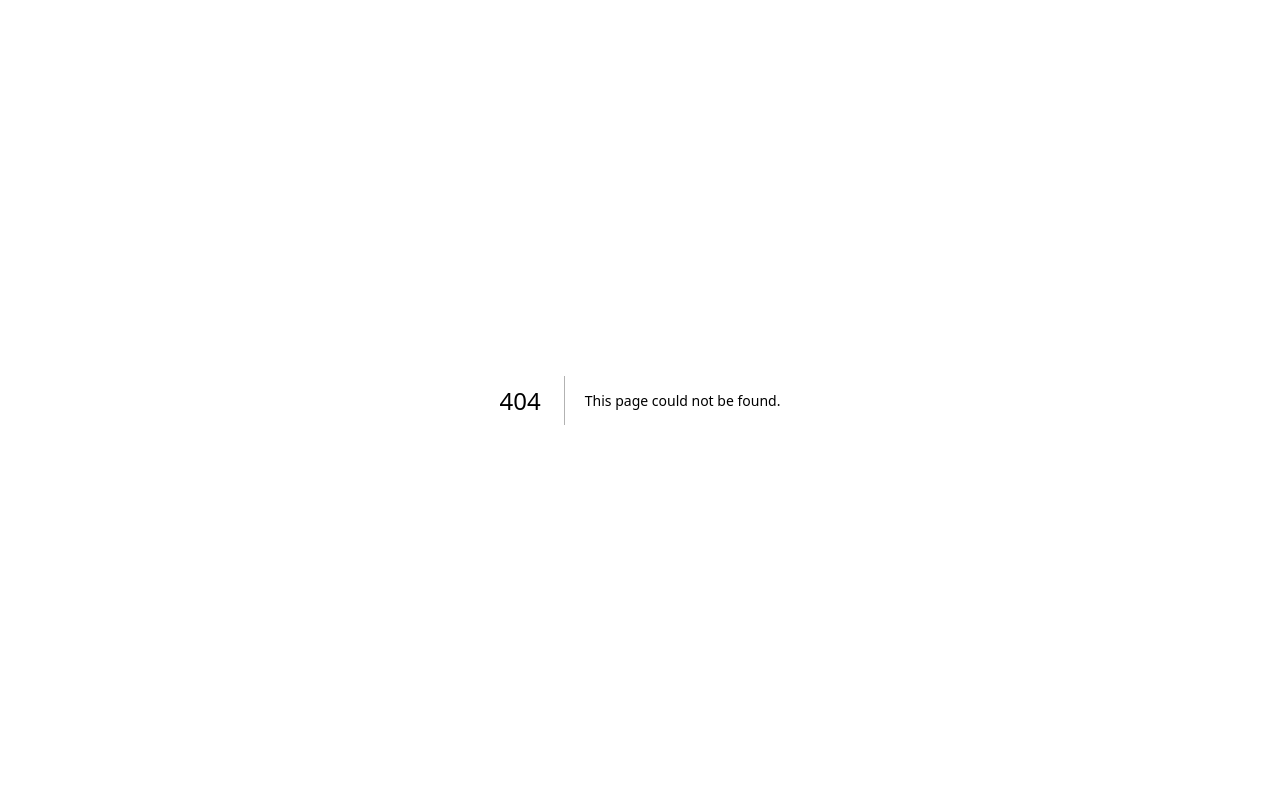
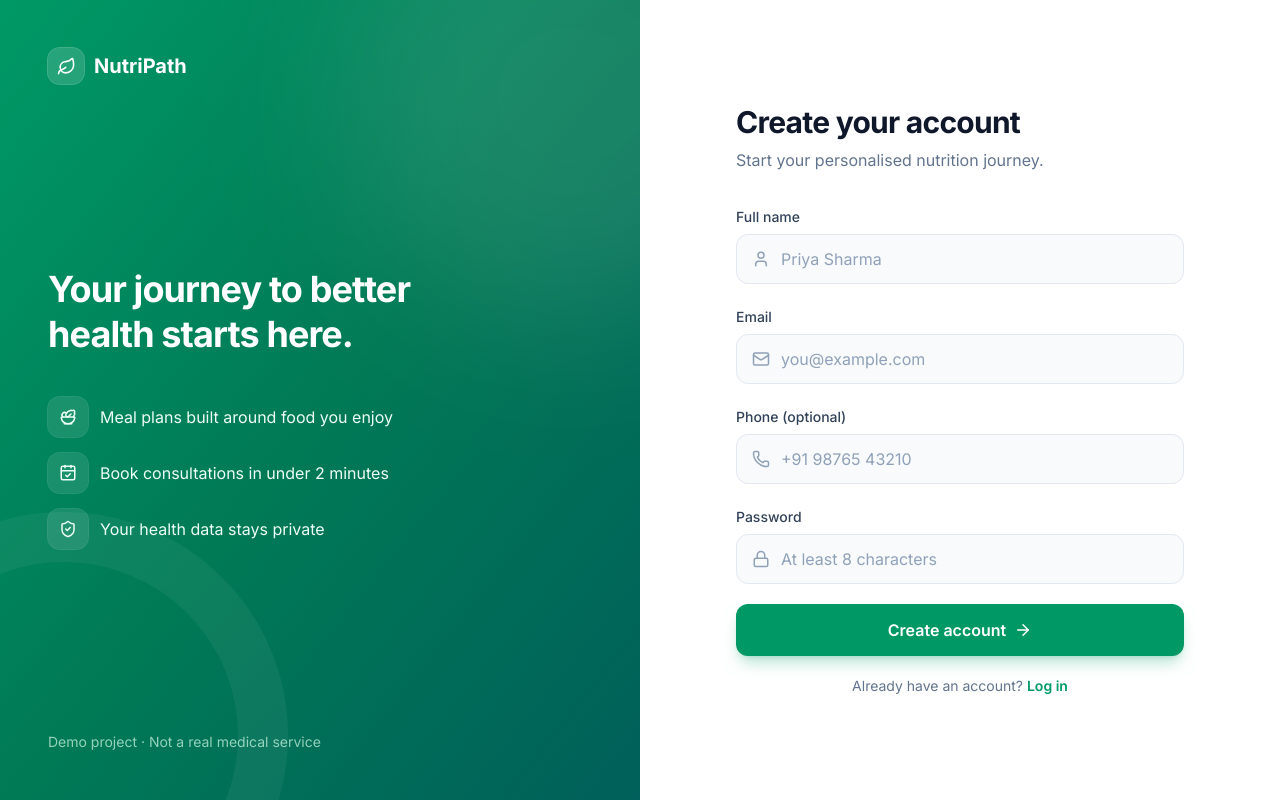
Before and after one commit to Abhishekty23/nutripath, a Next.js app: page /signup in a window 1280 px wide. Before the commit this address had no page. Built offline with nearby package versions, Linux system fonts and the light colour scheme; no server answers.

Commit message:
Add signup page

```diff
--- /dev/null
+++ b/src/app/(auth)/signup/page.tsx
@@ -0,0 +1,13 @@
+import type { Metadata } from "next";
+import AuthShell from "@/components/auth/AuthShell";
+import SignupForm from "@/components/auth/SignupForm";
+
+export const metadata: Metadata = { title: "Create account | NutriPath" };
+
+export default function SignupPage() {
+  return (
+    <AuthShell title="Create your account" subtitle="Start your personalised nutrition journey.">
+      <SignupForm />
+    </AuthShell>
+  );
+}
```
